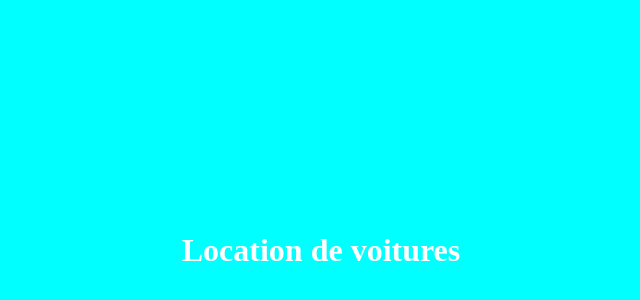
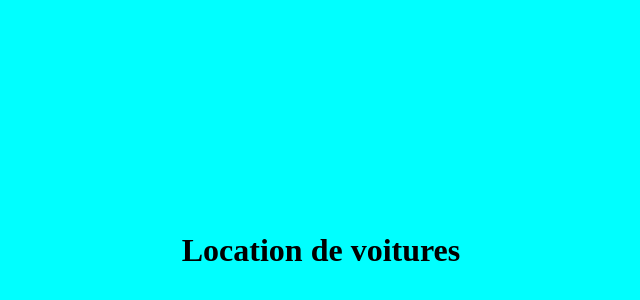
Before and after one commit to valom2/locationVoiture, a plain HTML site: page index.html in a window 1280 px wide. Shown: the part 42-342 px from the top of the page, without its empty margins (319-959 px from the left). Drawn offline with Linux system fonts and the light colour scheme.

Commit message:
change of title colour

```diff
--- a/index.html
+++ b/index.html
@@ -8,6 +8,6 @@
 </head>
 <body style="background-color: aqua;">
     <h1 style="padding-top: 20%; padding-bottom: 20%; text-align: center;
-     color:white">Location de voitures</h1>
+     columns: #ffff00;">Location de voitures</h1>
 </body>
 </html>
```
